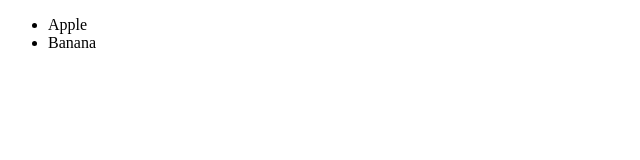
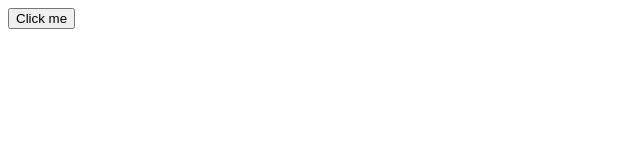
Before and after one commit to wlals4264/Deep-Dive-Study, a plain HTML site: page index.html in a window 1280 px wide. Shown: the whole page, without its empty margins (0-640 px from the left). Drawn offline with Linux system fonts and the light colour scheme.

Commit message:
# 40 이벤트

```diff
--- a/index.html
+++ b/index.html
@@ -6,23 +6,22 @@
     <title>JavaScript Deep Dive Study</title>
   </head>
   <body>
-    <ul id="fruits">
-      <li>Apple</li>
-    </ul>
+    <button class="btn">Click me</button>
     <script>
-      const $fruits = document.getElementById('fruits');
+      const $button = document.querySelector('.btn');
 
-      // 1. 요소 노드 생성
-      const $li = document.createElement('li');
+      // 버튼 요소에 click 커스텀 이벤트 핸들러를 등록
+      // 커스텀 이벤트를 디스패치하기 이전에 이벤트 핸들러를 등록해야 한다.
+      $button.addEventListener('click', (e) => {
+        console.log(e);
+        alert(`${e} Clicked!`);
+      });
 
-      // 2. 텍스트 노드 생성
-      const textNode = document.createTextNode('Banana');
+      // 커스텀 이벤트 생성
+      const customEvent = new CustomEvent('click');
 
-      // 3. 텍스트 노드를 $li 요소 노드의 자식 노드로 추가
-      $li.appendChild(textNode);
-
-      // 4. $li 요소 노드를 $fruits 요소 노드의 마지막 자식 노드로 추가
-      $fruits.appendChild($li);
+      // 커스텀 이벤트 티스패치(동기 처리), click 이벤트가 발생한다.
+      $button.dispatchEvent(customEvent);
     </script>
   </body>
 </html>
```
Also changed, not shown: 1 other file.
